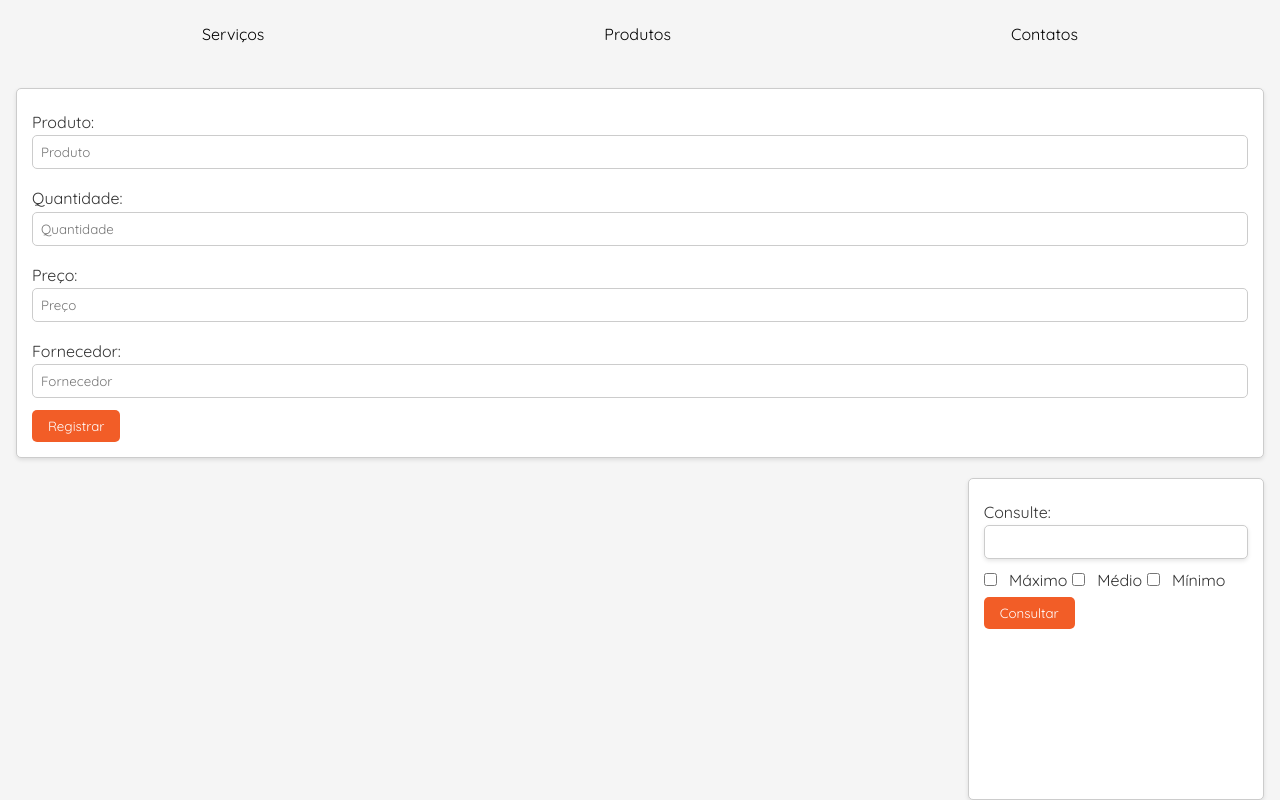
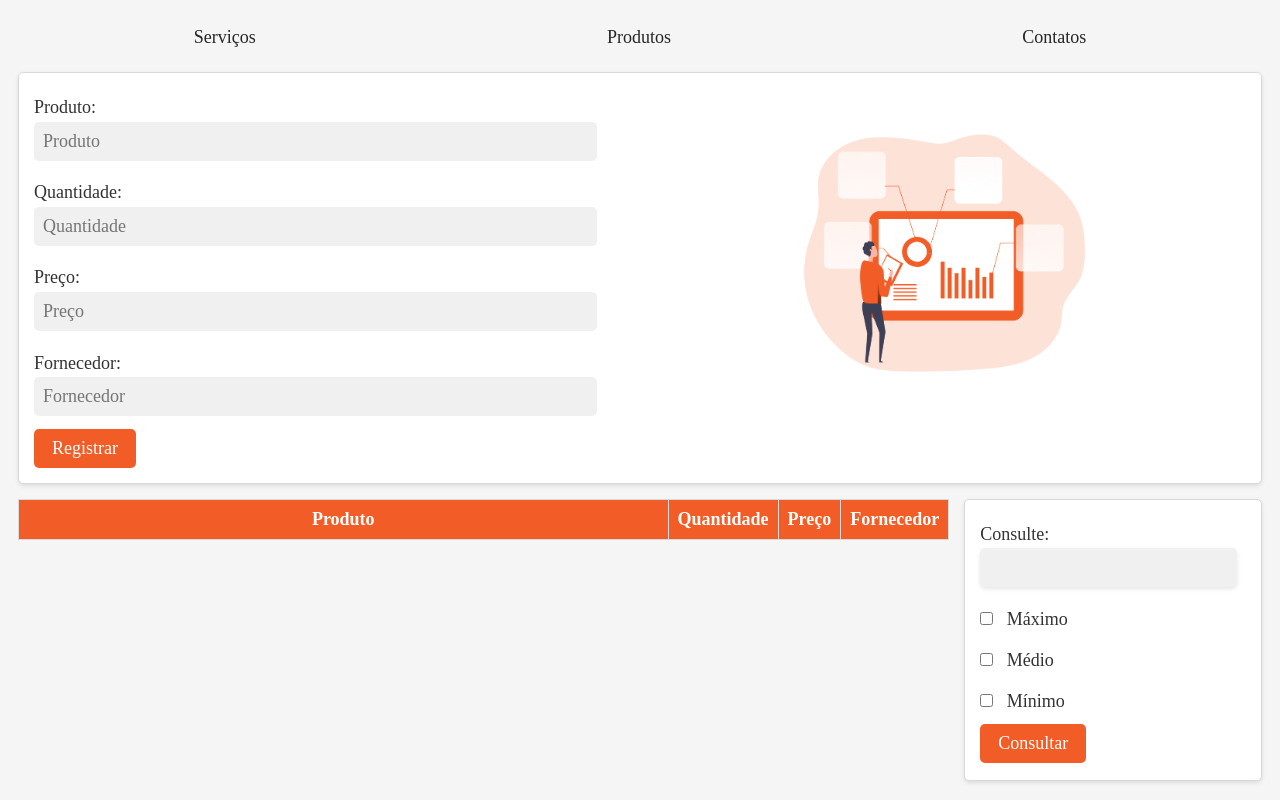
Before and after one commit to Gustx21/Controle-de-Estoque, a website: page index.html in a window 1280 px wide. Drawn offline with Linux system fonts and the light colour scheme; a web font is replaced by a local one.

Commit message:
Estilizando a página

```diff
--- a/css/style.css
+++ b/css/style.css
@@ -2,25 +2,23 @@
 * {
     margin: 0;
     padding: 0;
-    box-sizing: border-box;
-    font-family: "Quicksand", sans-serif;
+    font-family: "Markazi Text", serif;
+    font-size: 18px;
 }
 
 /* Corpo e layout */
 body {
     display: grid;
     grid-template-columns: 1fr 3fr 1.3fr;
-    grid-template-rows: auto auto 1fr auto;
+    grid-template-rows: auto auto auto;
     grid-template-areas:
         "menu menu menu"
         "form form form"
-        "table table query"
         "table table query";
-    height: 100vh;
-    gap: 20px;
-    padding: 0 1rem;
+    gap: 15px;
     background: #F5F5F5;
     color: #333;
+    padding: 1em;
 }
 
 /* Menu */
@@ -28,13 +26,12 @@ menu {
     display: flex;
     justify-content: space-around;
     align-items: center;
-    padding: 1rem;
     grid-area: menu;
     border-radius: 5px;
 }
 
 menu a {
-    color: #000;
+    color: #262626;
     text-decoration: none;
     padding: 0.5rem 1rem;
     transition: background 0.3s;
@@ -45,9 +42,10 @@ menu a:hover {
     border-radius: 5px;
 }
 
-/* Formulário de Inserção */
-#form, #query {
-    border: 1px solid #ccc;
+/* Formulários */
+#form,
+#query {
+    border: 1px solid #D9D9D9;
     border-radius: 5px;
     padding: 15px;
     background: #fff;
@@ -56,22 +54,42 @@ menu a:hover {
 
 #form {
     grid-area: form;
+    display: grid;
+    grid-template-columns: 50% 50%;
+    grid-template-rows: auto auto;
+    grid-template-areas:
+        "input img"
+        "button img";
 }
 
-#form label, #query label {
+#form img {
+    grid-area: img;
+    width: 50%;
+    justify-self: center;
+}
+
+#form label,
+#query label {
     display: block;
     margin: 0.5rem 0 0.2rem;
 }
 
-#form input, #query input {
-    width: 100%;
+#form input,
+#query input {
+    grid-area: input;
+    width: 90%;
+    height: auto;
     padding: 0.5rem;
     margin-bottom: 0.7rem;
-    border: 1px solid #ccc;
+    background-color: #f0f0f0;
+    border: none;
     border-radius: 5px;
 }
 
-#form button, #query button {
+#form button,
+#query button {
+    grid-area: button;
+    width: fit-content;
     background: #F25D27;
     color: #fff;
     padding: 0.5rem 1rem;
@@ -81,13 +99,17 @@ menu a:hover {
     transition: background 0.3s;
 }
 
-#form button:hover, #query button:hover {
+#form button:hover,
+#query button:hover {
     background: #D24B1B;
 }
 
 /* Formulário de Consulta */
 #query {
     grid-area: query;
+    display: flex;
+    flex-direction: column;
+    height: 250px;
 }
 
 #query input[type="checkbox"] {
@@ -97,16 +119,24 @@ menu a:hover {
 
 /* Tabela de Dados */
 #estoque {
+    grid-area: table;
     border-collapse: collapse;
     width: 100%;
-    grid-area: table;
-    overflow-x: auto;
+    max-height: 30em;
+    overflow: auto;
+    display: block;
 }
 
-#estoque th, #estoque td {
-    border: 1px solid #ccc;
-    padding: 0.5rem;
+#estoque table {
+    width: 100%;
+}
+
+#estoque th,
+#estoque td {
+    border: 1px solid #D9D9D9;
+    padding: 0.5em;
     text-align: center;
+    width: 100%;
 }
 
 #estoque thead {
@@ -114,23 +144,27 @@ menu a:hover {
     color: #fff;
 }
 
-#estoque tbody tr:nth-child(even) {
-    background: #f9f9f9;
-}
-
 /* Responsividade */
-@media (max-width: 768px) {
+@media (max-width: 900px) {
     body {
         grid-template-columns: 1fr;
         grid-template-rows: auto auto auto auto;
         grid-template-areas:
             "menu"
             "form"
-            "table"
-            "query";
+            "query"
+            "table";
     }
 
     menu {
         flex-direction: column;
     }
+
+    #form img {
+        display: none;
+    }
+
+    #query {
+        height: auto;
+    }
 }
--- a/index.html
+++ b/index.html
@@ -6,12 +6,12 @@
     <meta name="viewport" content="width=device-width, initial-scale=1.0">
     <title>North-Distribuidora</title>
 
+    <link rel="preconnect" href="https://fonts.googleapis.com">
+    <link rel="preconnect" href="https://fonts.gstatic.com" crossorigin>
+    <link href="https://fonts.googleapis.com/css2?family=Markazi+Text:wght@400..700&display=swap" rel="stylesheet">
+
     <link rel="shortcut icon" href="https://img.icons8.com/?size=100&id=112472&format=png&color=F2811D"
         type="image/x-icon">
-
-    <link rel="preconnect" href="https://fonts.googleapis.com">
-    <link rel="preconnect" href="https://fonts.gstatic.com" crossorigin>
-    <link href="https://fonts.googleapis.com/css2?family=Quicksand:wght@300..700&display=swap" rel="stylesheet">
 
     <link rel="stylesheet" href="./css/style.css">
 
@@ -26,6 +26,7 @@
     </menu>
 
     <form method="post" id="form">
+        <div>
             <label for="product">Produto:</label>
             <input type="text" name="product" id="product" placeholder="Produto">
             <label for="quantity">Quantidade:</label>
@@ -34,19 +35,27 @@
             <input type="number" name="price" id="price" placeholder="Preço">
             <label for="provide">Fornecedor:</label>
             <input type="text" name="provide" id="provides" placeholder="Fornecedor">
-
+        </div>
         <button type="submit">Registrar</button>
+        <img src="image/report-analysis.png" alt="">
     </form>
 
-    <table id="estoque"></table>
+    <table id="estoque">
+        <thead>
+            <th>Produto</th>
+            <th>Quantidade</th>
+            <th>Preço</th>
+            <th>Fornecedor</th>
+        </thead>
+    </table>
 
     <form method="get" id="query">
         <label for="query">Consulte:</label>
         <input type="text" name="query" id="query">
 
-        <input type="checkbox" name="maximo" id="maximo"> Máximo
-        <input type="checkbox" name="medium" id="medium"> Médio
-        <input type="checkbox" name="minimos" id="minimos"> Mínimo
+        <label><input type="checkbox" name="maximo" id="maximo"> Máximo</label>
+        <label><input type="checkbox" name="medium" id="medium"> Médio</label>
+        <label><input type="checkbox" name="minimos" id="minimos"> Mínimo</label>
 
         <button type="submit">Consultar</button>
     </form>
```
Also changed, not shown: src/script.ts (+1 -13 lines). Lines whose indentation alone changed are shown as unchanged.
